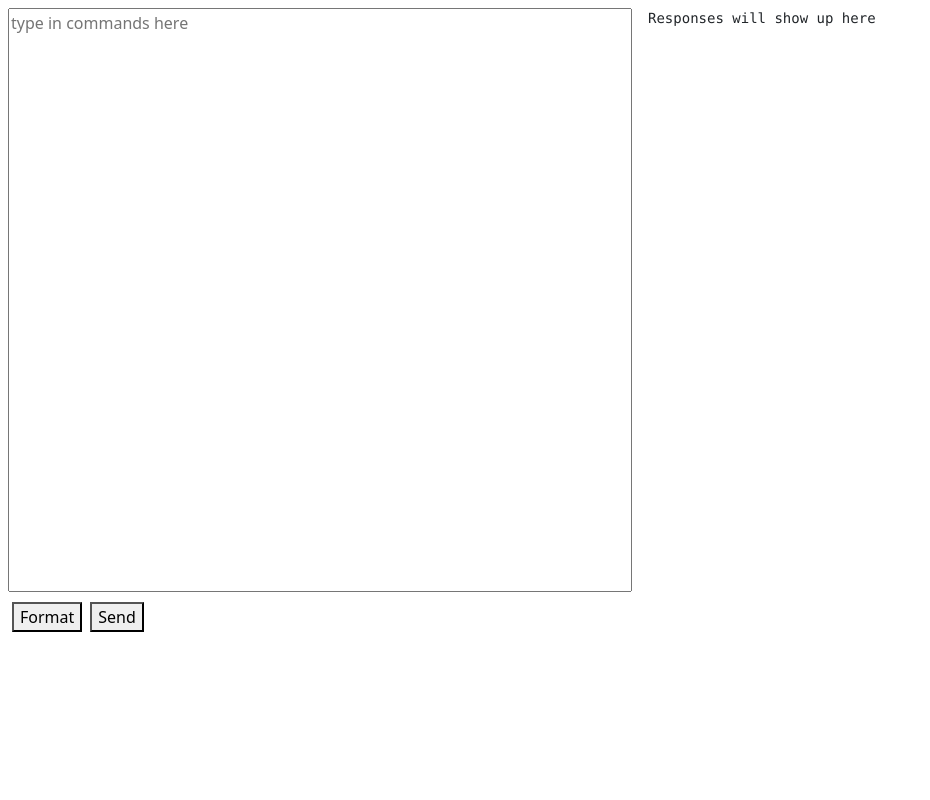
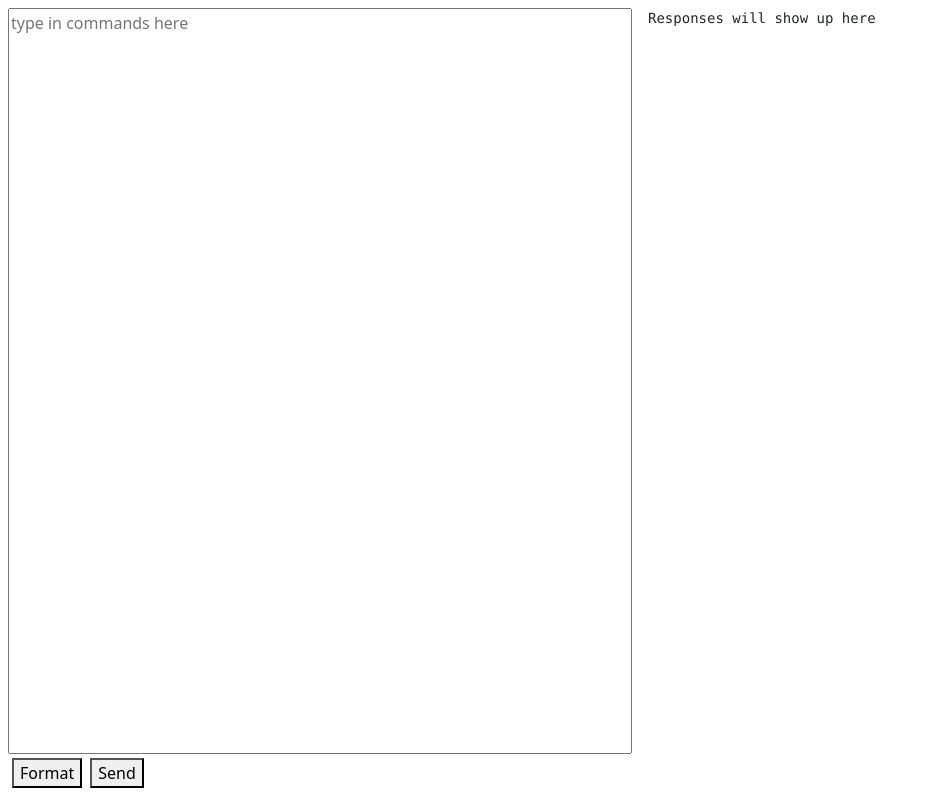
Before and after one commit to Albinutte/websocketer, a website: page public/index.html in a window 1280 px wide. Shown: the whole page, without its empty margins (0-930 px from the left). Drawn offline with nearby package versions, Linux system fonts and the light colour scheme.

Commit message:
Take up all vertical space

```diff
--- a/public/index.html
+++ b/public/index.html
@@ -8,9 +8,9 @@
   <link href="index.css" rel="stylesheet" />
 </head>
 <body class="position-absolute" style="inset:0;">
-<div class="d-flex flex-row h-75">
-  <div class="flex-fill p-2 w-50">
-    <textarea id="input-textarea" class="h-100 w-100" placeholder="type in commands here" style="resize:none;"></textarea>
+<div class="d-flex flex-row h-100">
+  <div class="flex-fill p-2 w-50 d-flex flex-column">
+    <textarea id="input-textarea" class="flex-fill w-100" placeholder="type in commands here" style="resize:none;"></textarea>
     <div class="d-flex flex-row">
       <button class="m-1" id="format-button">Format</button>
       <button class="m-1" id="send-button">Send</button>
```
